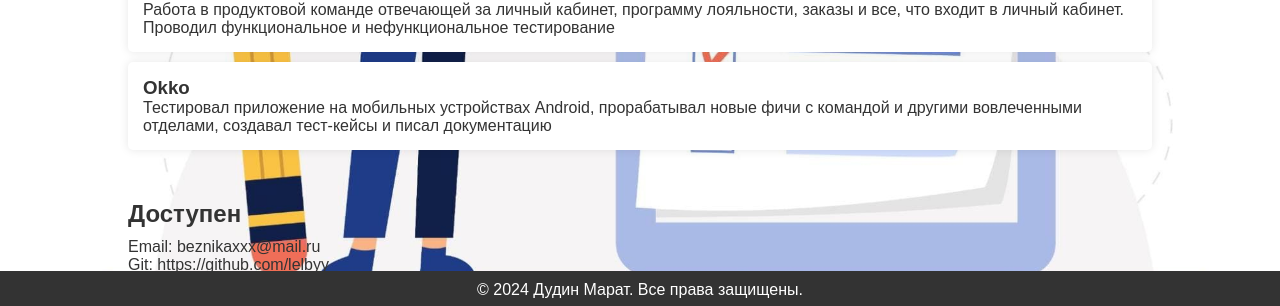
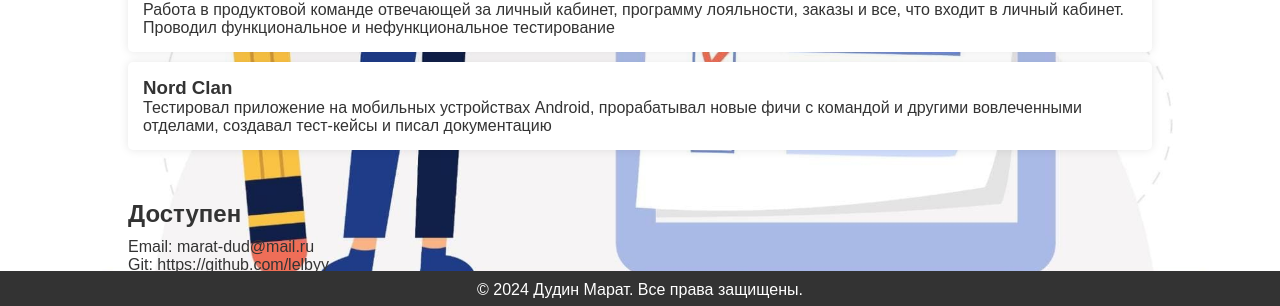
Before and after one commit to lelbyy/lelbyy.github.io, a plain HTML site: page index.html in a window 1280 px wide. Shown: the part 491-797 px from the top of the page. Drawn offline with Linux system fonts and the light colour scheme.

Commit message:
Update index.html

```diff
--- a/index.html
+++ b/index.html
@@ -50,7 +50,7 @@
                 <p>Работа в продуктовой команде отвечающей за личный кабинет, программу лояльности, заказы и все, что входит в личный кабинет. Проводил функциональное и нефункциональное тестирование</p>
             </div>
             <div class="project">
-                <h3>Okko</h3>
+                <h3>Nord Clan</h3>
                 <p>Тестировал приложение на мобильных устройствах Android, прорабатывал новые фичи с командой и другими вовлеченными отделами, создавал тест-кейсы и писал документацию</p>
             </div>
         </div>
@@ -58,7 +58,7 @@
     <section id="contact">
         <div class="container">
             <h2>Доступен</h2>
-            <p>Email: beznikaxxx@mail.ru</p>
+            <p>Email: marat-dud@mail.ru</p>
             <p>Git: https://github.com/lelbyy</p>
             <p>Телефон: +7 937 273 6140</p>
             <p>Telegram: @lelbyy</p>
```
